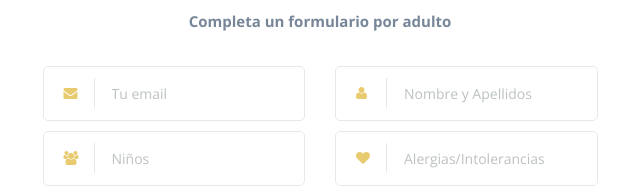
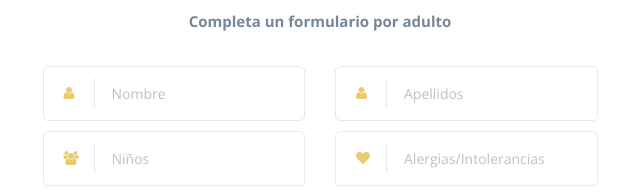
Before and after one commit to daotdia/boda, a website: page index.html in a window 1280 px wide. Shown: the part 3428-3621 px from the top of the page, 320-960 px from the left. Drawn offline with nearby package versions, Linux system fonts and the light colour scheme; some packages are replaced by stand-ins of ours; files whose address does not match are found by name.

Commit message:
ulitmos retoques 6 nombre

```diff
--- a/index.html
+++ b/index.html
@@ -351,13 +351,13 @@
                     <div class="row">
                         <div class="col-md-6 col-sm-6">
                             <div class="form-input-group">
-                                <i class="fa fa-envelope"></i><input type="email" name="email" class=""
-                                                                     placeholder="Tu email" required>
+                                <i class="fa fa-user"></i><input  name="name" class=""
+                                                                     placeholder="Nombre" required>
                             </div>
                         </div>
                         <div class="col-md-6 col-sm-6">
                             <div class="form-input-group">
-                                <i class="fa fa-user"></i><input name="name" class="" placeholder="Nombre y Apellidos" required>
+                                <i class="fa fa-user"></i><input name="apellidos" class="" placeholder="Apellidos" required>
                             </div>
                         </div>
                     </div>
```
